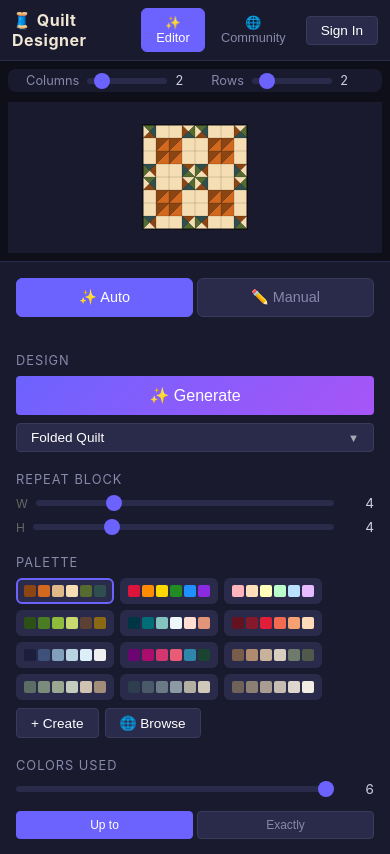
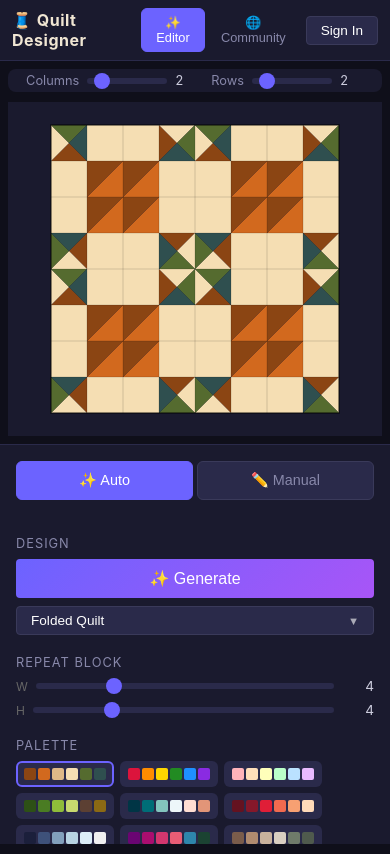
Before and after one commit to brookesdjb/quiltdesigner, a website built with Vite: page index.html in a window 390 px wide. Shown: the top 854 px of the page. Built offline with nearby package versions, Linux system fonts and the light colour scheme; some packages are replaced by stand-ins of ours; files whose address does not match are found by name.

Commit message:
Fix mobile: header+canvas fixed top 50%, settings scroll bottom 50%

```diff
--- a/src/styles/editor.css
+++ b/src/styles/editor.css
@@ -98,25 +98,24 @@
 
 @media (max-width: 820px) {
   body {
-    overflow: auto;
-    height: auto;
+    overflow: hidden;
+    height: 100dvh;
   }
 
   .app-container {
-    height: auto;
-    min-height: 100dvh;
-    overflow: visible;
+    height: 100dvh;
+    overflow: hidden;
   }
 
   .app-views {
     flex: 1;
-    overflow: visible;
+    overflow: hidden;
   }
 
   #editor-view {
     flex-direction: column;
-    height: auto;
-    overflow: visible;
+    height: 100%;
+    overflow: hidden;
   }
 
   .sidebar {
@@ -125,15 +124,14 @@
     border-right: none;
     border-top: 1px solid #2a2a4a;
     padding: 16px;
-    overflow: visible;
-    max-height: none;
-    height: auto;
+    overflow-y: auto;
+    flex: 1;
   }
 
   .canvas-area {
     order: -1;
-    height: 40vh;
-    min-height: 200px;
+    height: 50%;
+    min-height: 0;
     padding: 8px;
     background: #0f0f1a;
     flex-shrink: 0;
@@ -164,6 +162,7 @@
   .app-header {
     padding: 8px 12px;
     gap: 8px;
+    flex-shrink: 0;
   }
 
   .app-header h1 {
```
